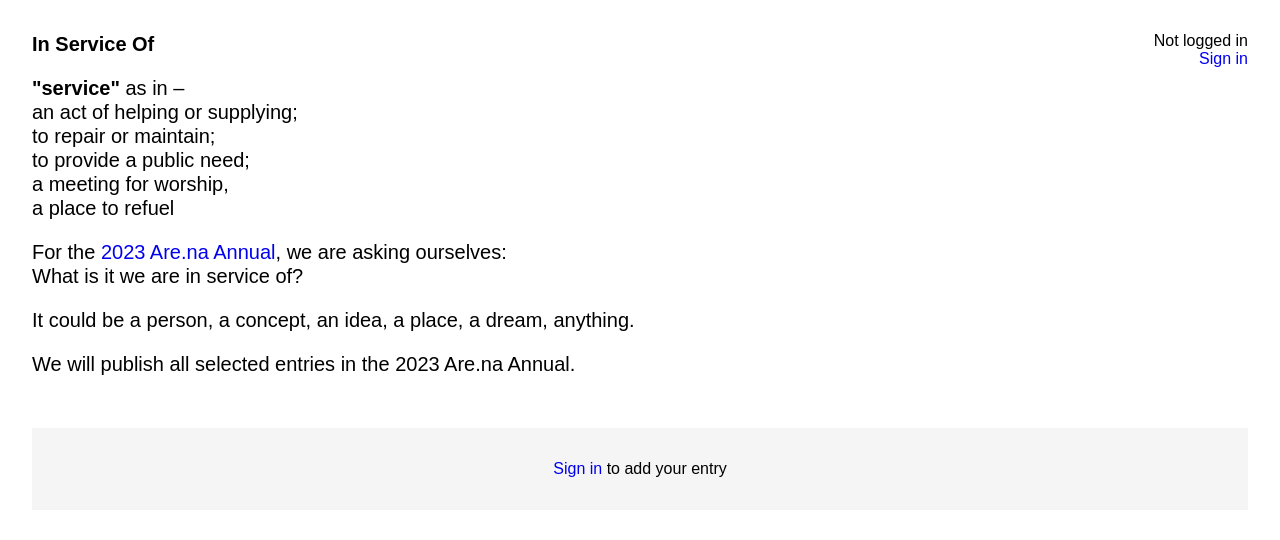
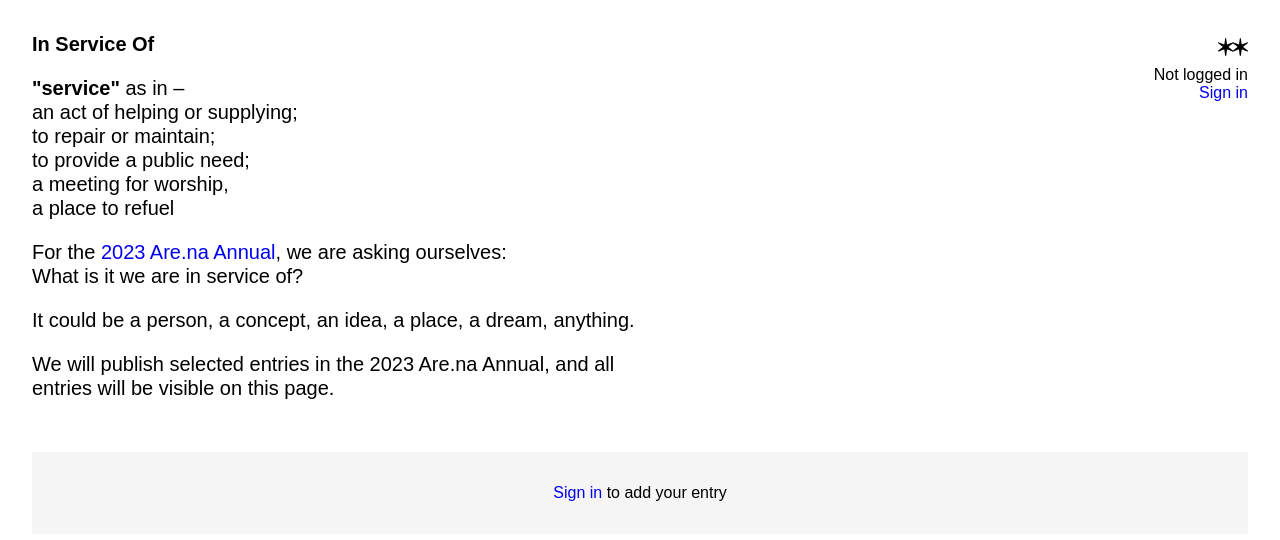
Before and after one commit to aredotna/arena-annual-2023, a Next.js app: page / in a window 1280 px wide. Shown: the top 540 px of the page. Built offline with nearby package versions, Linux system fonts and the light colour scheme; no server answers.

Commit message:
Add logo and favicon

```diff
--- a/components/AuthButton/index.tsx
+++ b/components/AuthButton/index.tsx
@@ -1,6 +1,7 @@
 import React from 'react'
 import { useSession, signIn, signOut } from 'next-auth/react'
 import styled from 'styled-components'
+import Image from 'next/image'
 
 const Container = styled.div`
   position: fixed;
@@ -29,20 +30,23 @@
   }
 
   return (
-    <>
+    <Container>
+      <div>
+        <Image src="/arena-mark.svg" alt="are.na logo" width={30} height={30} />
+      </div>
       {data && (
-        <Container>
+        <>
           Logged in as {data?.user?.name}
           <Link onClick={() => signOut()}>Sign out</Link>
-        </Container>
+        </>
       )}
 
       {!data && (
-        <Container>
+        <>
           Not logged in
           <Link onClick={() => signIn('arena')}>Sign in</Link>
-        </Container>
+        </>
       )}
-    </>
+    </Container>
   )
 }
--- a/pages/index.tsx
+++ b/pages/index.tsx
@@ -56,7 +56,7 @@
             It could be a person, a concept, an idea, a place, a dream, anything. <br/>
           </p>
           <p>
-            We will publish all selected entries in the 2023 Are.na Annual.
+            We will publish selected entries in the 2023 Are.na Annual, and all entries will be visible on this page. <br/>
           </p>
         </Description>
 
```
Also changed, not shown: public/arena-mark.svg (added), 1 other file (tests, documents, lock files or other folders).
